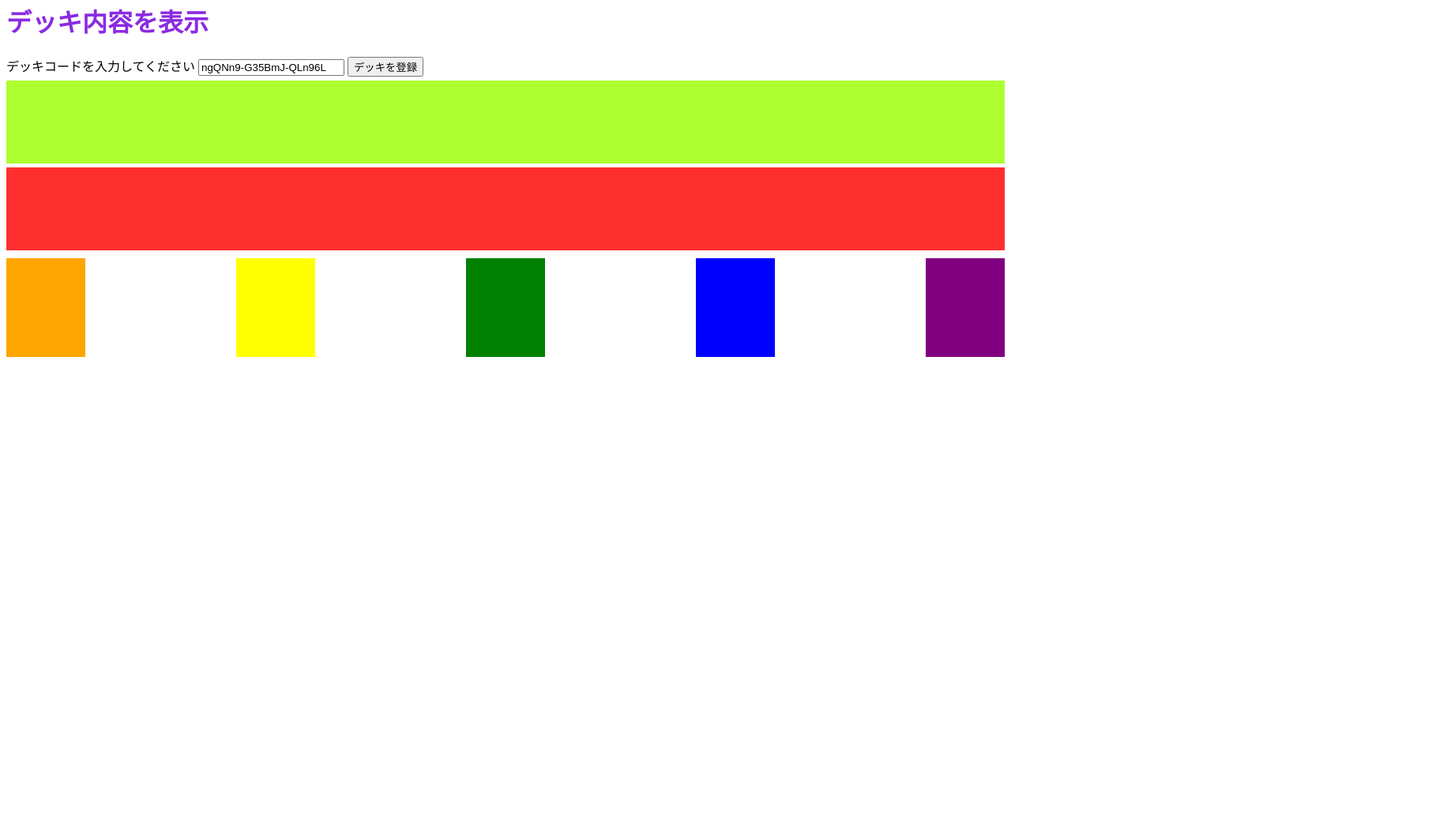
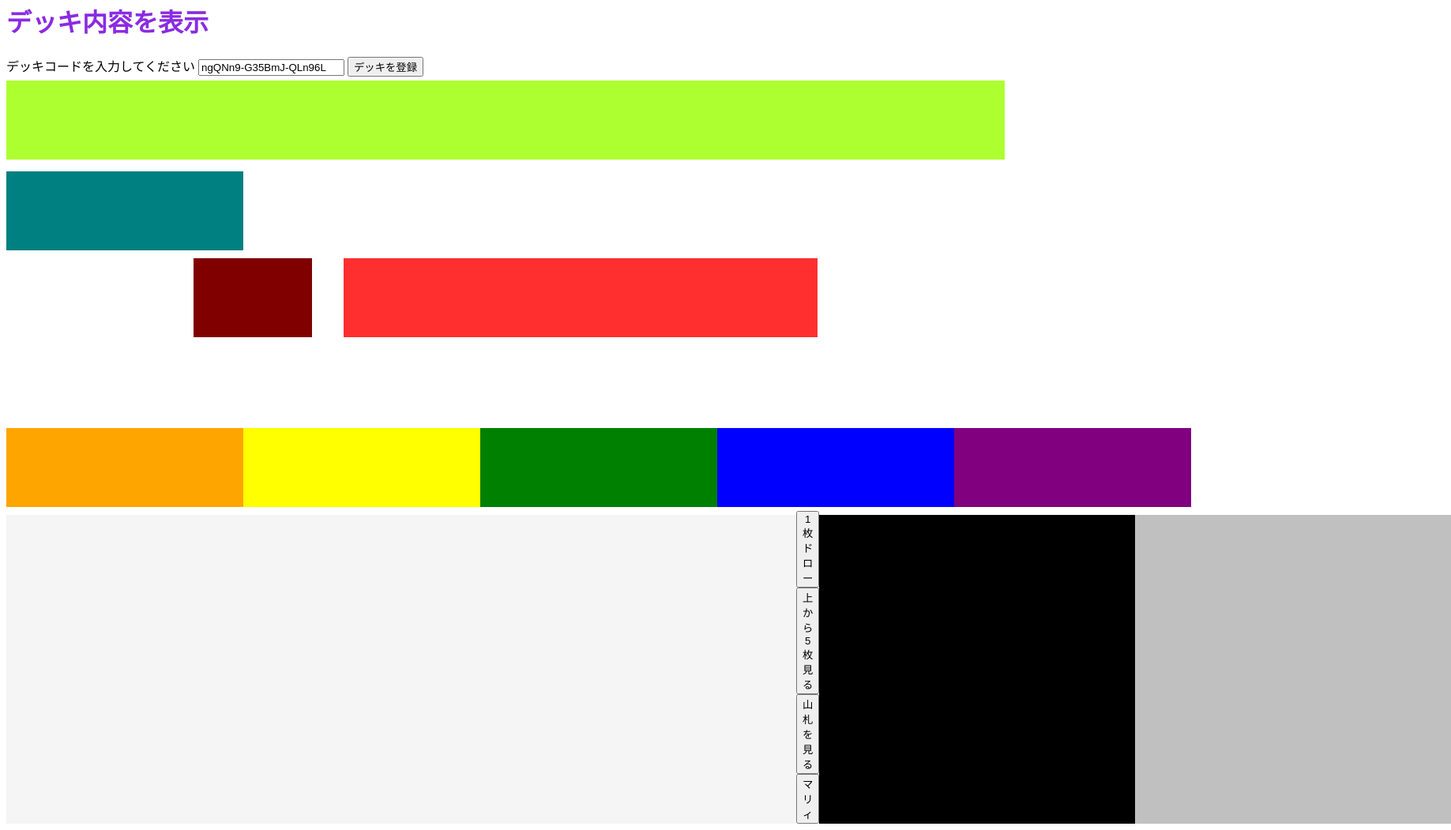
Before and after one commit to felix919/FutariMawashiOnline, a plain HTML site: page index.html in a window 1280 px wide. Shown: the part 18-1069 px from the top of the page at 79% size, 1837 px wide, since content can reach past the window. Before the commit the page ends 800 px from the top, so only its background shows below. Drawn offline with nearby package versions, Linux system fonts and the light colour scheme.

Commit message:
スタジアムを追加、カード枚数が多い場合改行するような処理を追加、構図を整えた

```diff
--- a/css/style.css
+++ b/css/style.css
@@ -17,63 +17,202 @@ h1 {
     background-color: yellow;
 }
 
-.benchStage {
-    display: table;
-    margin-top: 5px;
-    min-height: 130px;
-    display: flex;
-    justify-content: space-between;
-}
 
-.bench {
-    display: table-cell;
-    display: flex;
-    justify-content: center;
-    margin-top: 5px;
-    min-height: 105px;
-    min-width: 100px;
-}
-
-.battleStage {
-    background-color: rgb(255, 47, 47);
-    display: flex;
-    justify-content: center;
-    flex-wrap: wrap;
-    margin-top: 5px;
-    min-height: 105px;
-}
-
-#bench1 {
-    background-color: orange;
-}
-
-#bench2 {
-    background-color: yellow;
-}
-
-#bench3 {
-    background-color: green;
-}
-
-#bench4 {
-    background-color: blue;
-}
-
-#bench5 {
-    background-color: purple;
-}
-
+/*山札の設定*/
 .deckList {
     background-color: greenyellow;
     display: flex;
     justify-content: center;
     flex-wrap: wrap;
     margin-top: 5px;
-    min-height: 105px;
+    min-height: 100px;
+}
+
+/*サイド、バトル場、ベンチの設定*/
+.playArea {
+    display: table;
+    margin-top: 5px;
+    min-height: 100px;
+    display: flex;
+    justify-content: start;
+    flex-wrap: wrap;
+}
+
+/*サイド設定*/
+.sideArea {
+    display: table-cell;
+    display: flex;
+    justify-content: start;
+    margin-top: 5px;
+    min-height: 100px;
+    width: 300px;
+}
+
+.sideList {
+    display: flex;
+    justify-content: center;
+    margin-top: 5px;
+    min-height: 100px;
+    min-width: 300px;
+}
+
+#side {
+    background-color: teal;
+    flex-wrap: wrap;
+    gap: 1em;
+}
+
+/*バトル場、スタジアムの設定*/
+.battleArea {
+    display: table-cell;
+    display: flex;
+    justify-content: center;
+    margin-top: 5px;
+    min-height: 100px;
+    width: 1580px;
+    gap: 0px 40px;
+}
+
+.stadiumList {
+    display: flex;
+    justify-content: center;
+    margin-top: 5px;
+    min-height: 100px;
+    width: 150px;
+}
+
+#stadium {
+    background-color: maroon;
+    justify-content: center;
+    flex-wrap: wrap;
+}
+
+/*バトル場の設定*/
+.battleList {
+    display: flex;
+    justify-content: center;
+    margin-top: 5px;
+    min-height: 100px;
+    width: 600px;
+}
+
+#battle {
+    background-color: rgb(255, 47, 47);
+    justify-content: center;
+    flex-wrap: wrap;
+}
+
+/*見た目を整えるために、空のテーブルを作成*/
+/* 空のテーブルの設定*/
+.nullArea {
+    display: table-cell;
+    display: flex;
+    justify-content: start;
+    margin-top: 5px;
+    min-height: 100px;
+    width: 300px;
+}
+
+/*ベンチの設定*/
+.benchArea {
+    display: table-cell;
+    display: flex;
+    justify-content: space-between;
+    margin-top: 5px;
+    min-height: 100px;
+    width: 1580px;
+}
+
+.bench {
+    display: table-cell;
+    display: flex;
+    justify-content: space-between;
+    margin-top: 5px;
+    min-height: 100px;
+    width: 300px;
+}
+
+#bench1 {
+    background-color: orange;
+    justify-content: center;
+    flex-wrap: wrap;
+}
+
+#bench2 {
+    background-color: yellow;
+    justify-content: center;
+    flex-wrap: wrap;
+}
+
+#bench3 {
+    background-color: green;
+    justify-content: center;
+    flex-wrap: wrap;
+}
+
+#bench4 {
+    background-color: blue;
+    justify-content: center;
+    flex-wrap: wrap;
+}
+
+#bench5 {
+    background-color: purple;
+    justify-content: center;
+    flex-wrap: wrap;
+}
+
+/*手札の設定*/
+.handAndTrashAndLostzoneArea {
+    display: table;
+    margin-top: 5px;
+    min-height: 100px;
+    display: flex;
+    justify-content: start;
+}
+
+.handList {
+    display: table-cell;
+    display: flex;
+    justify-content: center;
+    margin-top: 5px;
+    min-height: 100px;
+    min-width: 1000px;
+}
+
+#hand {
+    background-color: whitesmoke;
+    flex-wrap: wrap;
+}
+
+.handButton {
+    display: flex;
+    flex-direction: column;
+}
+
+/*トラッシュ、ロストゾーンの設定*/
+.otherList {
+    display: table-cell;
+    display: flex;
+    justify-content: start;
+    margin-top: 5px;
+    min-height: 100px;
+    min-width: 400px;
+}
+
+#trash {
+    background-color: black;
+    flex-wrap: wrap;
+}
+
+#lostzone {
+    background-color: silver;
+    flex-wrap: wrap;
 }
 
 li {
     list-style: none;
     display: block;
     width: 73px;
+    height: 100px;
 }
--- a/index.html
+++ b/index.html
@@ -132,10 +132,16 @@
                             img.innerHTML = "<img src=" + card.url + " width=\"100%\" height=\"100%\">"
                             deckList.appendChild(img)
                         })
-                        $("pre").text(output)
 
                         // 並べ替え可能なドラッグアンドドロップリストの作成
                         var sortableDeckImg = Sortable.create(deckList, {
+                            group: {
+                                name: "card"
+                            },
+                            animation: 100
+                        })
+                        var stadiumImg = document.getElementById("stadium")
+                        var sortableStadiumImg = Sortable.create(stadiumImg, {
                             group: {
                                 name: "card"
                             },
@@ -183,6 +189,13 @@
                             },
                             animation: 100
                         })
+                        var handImg = document.getElementById("hand")
+                        var sortableHandImg = Sortable.create(handImg, {
+                            group: {
+                                name: "card"
+                            },
+                            animation: 100
+                        })
                         var sideImg = document.getElementById("side")
                         var sortableSideImg = Sortable.create(sideImg, {
                             group: {
@@ -192,6 +205,13 @@
                         })
                         var trashImg = document.getElementById("trash")
                         var sortableTrashImg = Sortable.create(trashImg, {
+                            group: {
+                                name: "card"
+                            },
+                            animation: 100
+                        })
+                        var lostzoneImg = document.getElementById("lostzone")
+                        var sortableLostzoneImg = Sortable.create(lostzoneImg, {
                             group: {
                                 name: "card"
                             },
@@ -211,9 +231,20 @@
     <input type="button" id="getDeckCode" value="デッキを登録">
     <ul id="deck" class="deckList">
     </ul>
-    <ul id="battle" class="battleStage">
+    <div class="playArea">
+        <div class="sideArea">
+            <ul id="side" class="sideList">
             </ul>
-    <div class="benchStage">
+        </div>
+        <div class="battleArea">
+            <ul id="stadium" class="stadiumList">
+            </ul>
+            <ul id="battle" class="battleList">
+            </ul>
+        </div>
+        <div class="nullArea">
+        </div>
+        <div class="benchArea">
             <ul id="bench1" class="bench">
             </ul>
             <ul id="bench2" class="bench">
@@ -225,12 +256,22 @@
             <ul id="bench5" class="bench">
             </ul>
         </div>
+    </div>
+    <div class="handAndTrashAndLostzoneArea">
         <ul id="hand" class="handList">
         </ul>
-    <ul id="side" class="sideList">
+        <div class="buttonArea">
+            <button type="button" id="draw" class="handButton">1枚ドロー</button>
+            <button type="button" id="topFive" class="handButton">上から5枚見る</button>
+            <button type="button" id="checkDeck" class="handButton">山札を見る</button>
+            <button type="button" id="marry" class="handButton">マリィ</button>
+        </div>
+        <ul id="trash" class="otherList">
         </ul>
-    <ul id="trash" class="trashList">
+        <ul id="lostzone" class="otherList">
         </ul>
+    </div>
+
 </body>
 
 </html>
```
Lines whose indentation alone changed are shown as unchanged.
